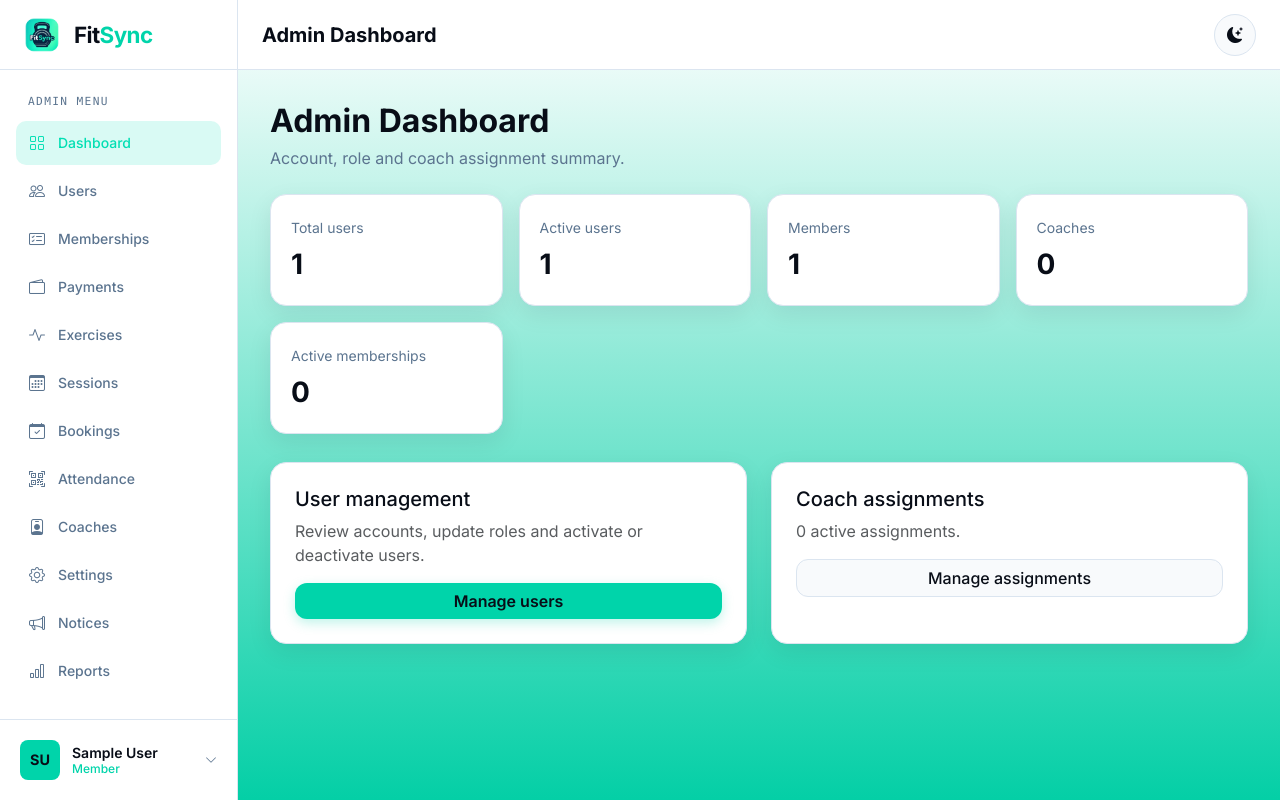
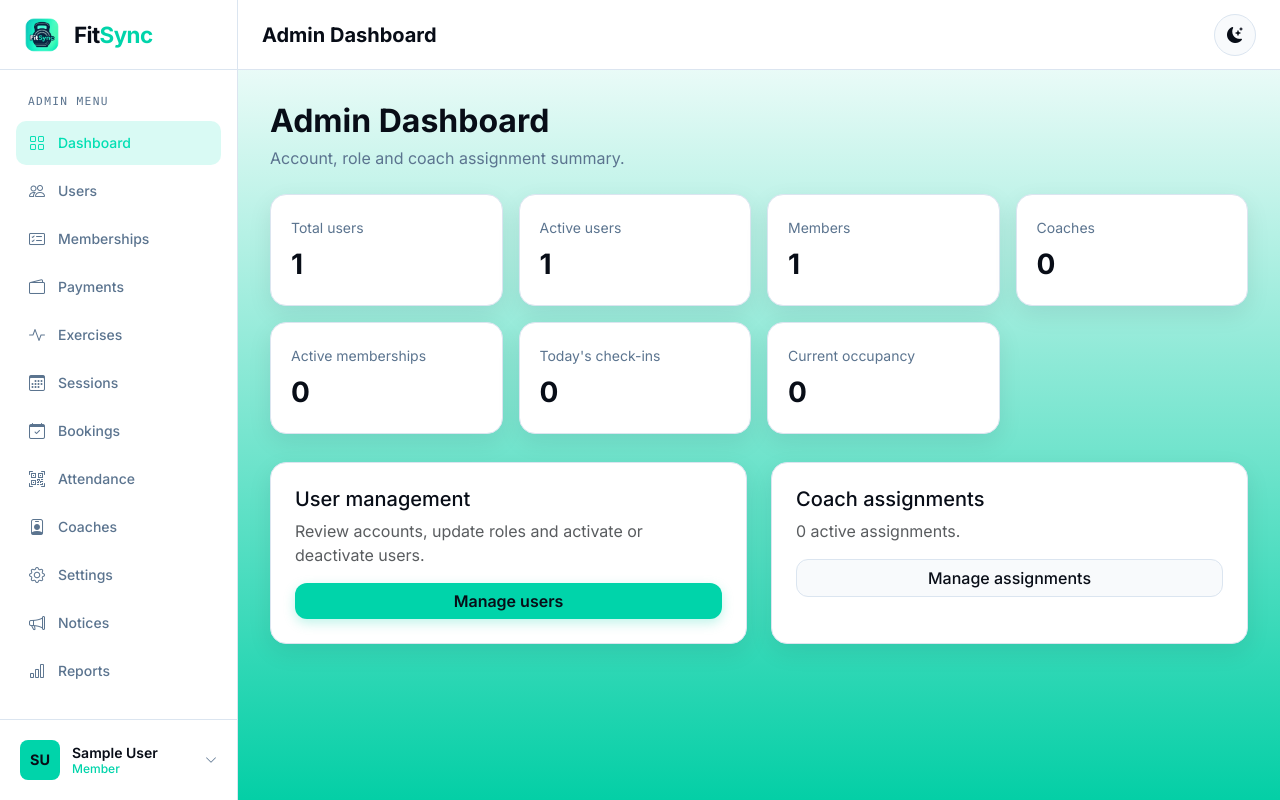
Before and after one commit to hanshineeteeluckdherry-rgb/FitSync, a Django app: page /accounts/dashboard/admin/ in a window 1280 px wide. Run offline with Django 5.2, Linux system fonts and the light colour scheme; the visitor is signed in with stand-in values (Sample User, id 1); data comes from the database, SQL or seed files in the repository; data that the repository does not hold is empty.

Commit message:
Add today's attendance statistics

```diff
--- a/accounts/views.py
+++ b/accounts/views.py
@@ -18,6 +18,7 @@ from .forms import (
     UserProfileForm,
 )
 from .models import CoachAssignment, CoachProfile, MemberProfile, User
+from attendance.models import AttendanceRecord
 from workouts.models import WeightRecord, WorkoutPlan, WorkoutSession
 from memberships.models import Membership
 
@@ -185,6 +186,12 @@ def admin_dashboard(request):
             status=Membership.Status.ACTIVE,
             start_date__lte=today,
             end_date__gte=today,
+        ).count(),
+        "today_attendance_count": AttendanceRecord.objects.filter(
+            check_in_time__date=today,
+        ).count(),
+        "current_occupancy": AttendanceRecord.objects.filter(
+            check_out_time__isnull=True,
         ).count(),
         "active_sidebar": "dashboard",
     }
--- a/templates/accounts/dashboards/admin_dashboard.html
+++ b/templates/accounts/dashboards/admin_dashboard.html
@@ -9,6 +9,8 @@
 <div class="col-sm-6 col-xl-3"><div class="summary-card"><span class="summary-label">Members</span><p class="summary-value">{{ member_count }}</p></div></div>
 <div class="col-sm-6 col-xl-3"><div class="summary-card"><span class="summary-label">Coaches</span><p class="summary-value">{{ coach_count }}</p></div></div>
 <div class="col-sm-6 col-xl-3"><div class="summary-card"><span class="summary-label">Active memberships</span><p class="summary-value">{{ active_membership_count }}</p></div></div>
+<div class="col-sm-6 col-xl-3"><div class="summary-card"><span class="summary-label">Today's check-ins</span><p class="summary-value">{{ today_attendance_count }}</p></div></div>
+<div class="col-sm-6 col-xl-3"><div class="summary-card"><span class="summary-label">Current occupancy</span><p class="summary-value">{{ current_occupancy }}</p></div></div>
 </div>
 <div class="row g-4 mt-1"><div class="col-lg-6"><div class="card p-4 h-100"><h2 class="h5">User management</h2><p class="text-body-secondary">Review accounts, update roles and activate or deactivate users.</p><a class="btn btn-primary-fitsync" href="{% url 'accounts:admin_user_list' %}">Manage users</a></div></div><div class="col-lg-6"><div class="card p-4 h-100"><h2 class="h5">Coach assignments</h2><p class="text-body-secondary">{{ assignment_count }} active assignment{{ assignment_count|pluralize }}.</p><a class="btn btn-secondary-fitsync" href="{% url 'accounts:coach_assignment_list' %}">Manage assignments</a></div></div></div>
 {% endblock %}
```
